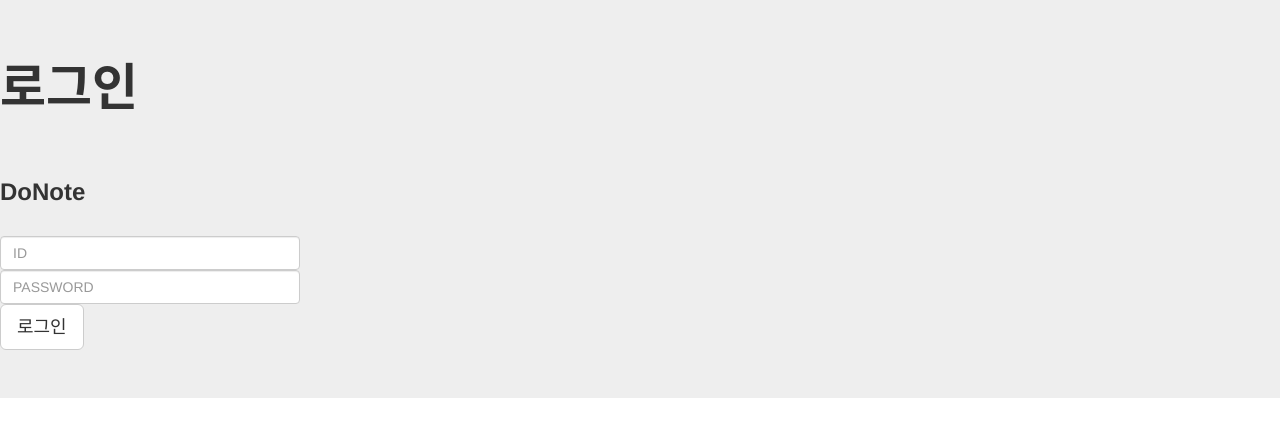
After one commit to startergate/DoNote, a PHP site: page /login.php in a window 1280 px wide. The commit adds this page. Shown: the top 437 px of the page. Run offline with PHP 8.4, Linux system fonts and the light colour scheme; some libraries are stand-ins or nearby versions.

Commit message:
2017-10-27_1 Ahlpa Update
1) Note System Developing Start
2) Exclusive Login System Developing Start

```diff
--- /dev/null
+++ b/login.php
@@ -0,0 +1,45 @@
+<!DOCTYPE html>
+<html>
+  <head>
+    <meta charset="utf-8">
+    <meta name="viewport" content="width=device-width, initial-scale=1, shrink-to-fit=no">
+    <link rel="stylesheet" type="text/css" href="./style2.css">
+    <link rel="stylesheet" href="/bootstrap-4.0b/css/bootstrap.min.css">
+    <link rel="apple-touch-icon" sizes="57x57" href="/static/img/favicon/startergate_id/apple-icon-57x57.png">
+    <link rel="apple-touch-icon" sizes="60x60" href="/static/img/favicon/startergate_id/apple-icon-60x60.png">
+    <link rel="apple-touch-icon" sizes="72x72" href="/static/img/favicon/startergate_id/apple-icon-72x72.png">
+    <link rel="apple-touch-icon" sizes="76x76" href="/static/img/favicon/startergate_id/apple-icon-76x76.png">
+    <link rel="apple-touch-icon" sizes="114x114" href="/static/img/favicon/startergate_id/apple-icon-114x114.png">
+    <link rel="apple-touch-icon" sizes="120x120" href="/static/img/favicon/startergate_id/apple-icon-120x120.png">
+    <link rel="apple-touch-icon" sizes="144x144" href="/static/img/favicon/startergate_id/apple-icon-144x144.png">
+    <link rel="apple-touch-icon" sizes="152x152" href="/static/img/favicon/startergate_id/apple-icon-152x152.png">
+    <link rel="apple-touch-icon" sizes="180x180" href="/static/img/favicon/startergate_id/apple-icon-180x180.png">
+    <link rel="icon" type="image/png" sizes="192x192"  href="/static/img/favicon/startergate_id/android-icon-192x192.png">
+    <link rel="icon" type="image/png" sizes="32x32" href="/static/img/favicon/startergate_id/favicon-32x32.png">
+    <link rel="icon" type="image/png" sizes="96x96" href="/static/img/favicon/startergate_id/favicon-96x96.png">
+    <link rel="icon" type="image/png" sizes="16x16" href="/static/img/favicon/startergate_id/favicon-16x16.png">
+    <link rel="manifest" href="./manifest.json">
+    <meta name="msapplication-TileImage" content="/static/img/favicon/startergate_id//ms-icon-144x144.png">
+    <meta name="msapplication-TileColor" content="#ffffff">
+    <meta name="theme-color" content="#ffffff">
+    <title>DoNote Ahlpa 0.1</title>
+  </head>
+  <body>
+    <header class="jumbotron">
+    <div id=login>로그인</div>
+    <br />
+    <div id=lotext>
+    <br />
+    <h3><strong>DoNote</strong></h3>
+    <br />
+      <form id='form' action="../function/process_log.php" method="post">
+        <input type="text" class="form-control" name="id" id="form-title" placeholder="ID">
+        <input type="password" class="form-control" name="pw" id="form-title" placeholder="PASSWORD">
+        <input type="submit" name="name" class="btn btn-default btn-lg" value='로그인'>
+      </form>
+    </div>
+  </header>
+    <script src="https://ajax.googleapis.com/ajax/libs/jquery/1.12.4/jquery.min.js"></script>
+    <script src="/bootstrap/js/bootstrap.min.js"></script>
+</body>
+</html>
--- /dev/null
+++ b/style2.css
@@ -0,0 +1,45 @@
+body{
+  font-family:Noto Sans CJK KR;
+  font-style:black:
+}
+body.white{
+  background-color:white;
+  color:black;
+}
+body.black{
+  background-color:black;
+  color:white;
+}
+#logo {
+  width:1000px;
+}
+#articleimg {
+  width:300px;
+}
+.container{
+  padding-top:20px;
+}
+#control{
+  margin-bottom:40px;
+}
+h1{
+  font-family:Noto Sans CJK KR;
+  font-style:black:
+}
+h2{
+  font-family:Noto Sans CJK KR;
+  font-style:bold;
+}
+#login {
+  font-size:50px;
+  font-weight:bold;
+  font-family:Noto Sans CJK KR;
+  text-align: left;
+}
+#lotext {
+  text-align: left;
+}
+#form {
+  width: 300px;
+
+}
```
Also changed, not shown: function/process_log.php (added, +33 -0 lines), index.php (+10 -0 lines), note.php (added, +14 -0 lines), style.css (added, +29 -0 lines).
